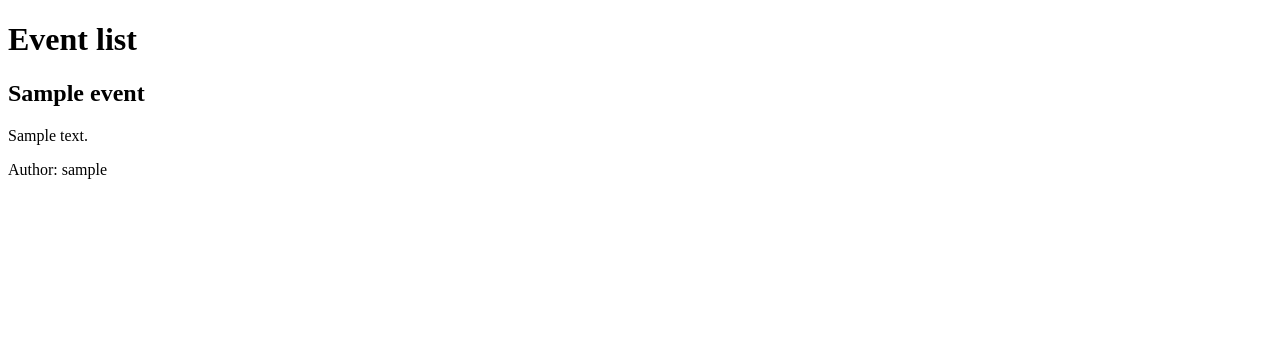
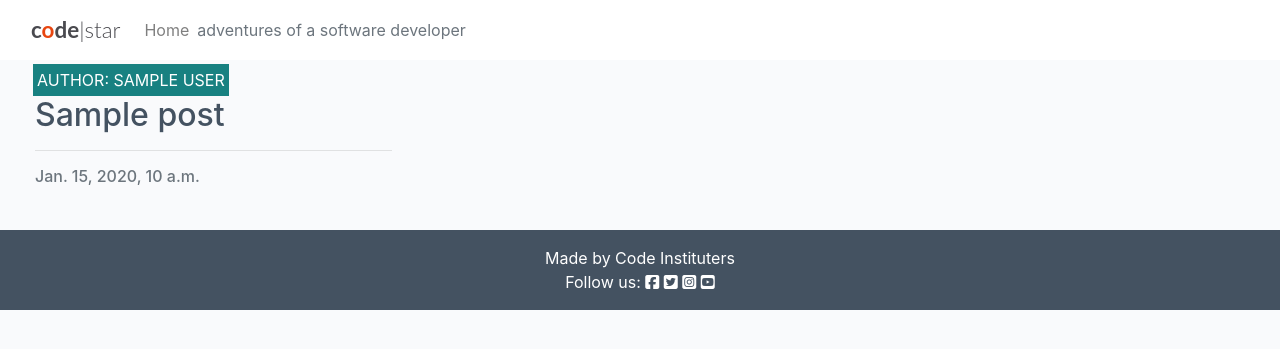
Before and after one commit to eva-may-JS/Individual-Full-Stack-Project, a Django app: template events/templates/events/event_list.html in a window 1280 px wide. Shown: the top 349 px of the page. Run offline with Django 4.2, Linux system fonts and the light colour scheme; tables that the repository leaves empty hold one stand-in row (values such as "Sample post"); the template is opened without the code that fills it: values that come from a table or form of the project are taken from there, most other values are stand-ins (such as "Sample title", 1, 10 or a date in 2020); some libraries are stand-ins or nearby versions.

Commit message:
Add and initialise templates

```diff
--- a/coven_connect/settings.py
+++ b/coven_connect/settings.py
@@ -27,7 +27,7 @@ TEMPLATES_DIR = os.path.join(BASE_DIR, 'templates')
 SECRET_KEY = os.environ.get("SECRET_KEY")
 
 # SECURITY WARNING: don't run with debug turned on in production!
-DEBUG = False
+DEBUG = True
 
 ALLOWED_HOSTS = ['8000-evamayjs-individualfull-9xxd452b7qq.ws.codeinstitute-ide.net',
 '.herokuapp.com']
@@ -45,6 +45,7 @@ INSTALLED_APPS = [
     'django.contrib.messages',
     'django.contrib.staticfiles',
     'cloudinary_storage',
+    'django_summernote',
     'cloudinary',
     'home',
     'events',
--- a/coven_connect/urls.py
+++ b/coven_connect/urls.py
@@ -21,6 +21,7 @@ from django.urls import path, include
 urlpatterns = [
     path('admin/', admin.site.urls),
     path("events/", include("events.urls"), name="events-urls"),
+    path('summernote/', include('django_summernote.urls')),
     path("", include("home.urls"), name="home-urls"),
 
 ]
--- a/events/models.py
+++ b/events/models.py
@@ -4,13 +4,14 @@ from cloudinary.models import CloudinaryField
 
 PERMITTED = ((0, "Yes"), (1, "No"))
 STATUS = ((0, "Draft"), (1, "Published"))
+CATEGORY = ((0, "---"), (1, "Witchcraft for begginers"), (2, "Spells & Rituals"), (3, "Witch-Crafts"), (4, "Music & Dance"), (5, "Foods & Elixirs"), (6, "Markets & Trading"), (7, "Healing & Wellness"), (8, "Dark Arts & Shadow Work"), (9, "Tarot & Divination"), (10, "Other"))
 
 # Create your models here.
 class Event(models.Model):
     title = models.CharField(max_length=200, unique=True)
     slug = models.SlugField(max_length=200, unique=True)
     author = models.ForeignKey(User, on_delete=models.CASCADE, related_name="event_posts")
-    category = models.CharField(max_length=200)
+    category = models.IntegerField(choices=CATEGORY, default=0)
     event_image = CloudinaryField('image', default='placeholder')
     date = models.DateTimeField()
     location = models.CharField(max_length=200)
--- a/events/templates/events/event_list.html
+++ b/events/templates/events/event_list.html
@@ -1,20 +1,52 @@
-<!DOCTYPE html>
-<html lang="en">
+{% extends "base.html" %}
 
-<head>
-    <meta charset="UTF-8">
-    <meta http-equiv="X-UA-Compatible" content="IE=edge">
-    <meta name="viewport" content="width=device-width, initial-scale=1.0">
-    <title>Views Part 1</title>
-</head>
+{% block content %}
 
-<body>
-    <h1>Event list</h1>
-    {% for event in object_list %}
-    <h2>{{event.title}}</h2>
-    <p>{{event.excerpt}}</p>
-    <p>Author: {{event.author}}</p>
-    {% endfor %}
-</body>
+<!-- index.html content starts here -->
+<div class="container-fluid">
+    <div class="row">
 
-</html>
+        <!-- Blog Entries Column -->
+        <div class="col-12 mt-3 left">
+            <div class="row">
+                {% for post in post_list %}
+                <div class="col-md-4">
+                    <div class="card mb-4">
+                        <div class="card-body">
+                            <div class="image-container">
+                                <div class="image-flash">
+                                    <p class="author">Author: {{ post.author }}</p>
+                                </div>
+                            </div>
+                            <a href="#" class="post-link">
+                                <h2 class="card-title">{{ post.title }}</h2>
+                            </a>
+
+                            <hr />
+                            <p class="card-text text-muted h6">{{ post.created_on}}
+                            </p>
+                        </div>
+                    </div>
+                </div>
+                {% if forloop.counter|divisibleby:3 %}
+            </div>
+            <div class="row">
+                {% endif %}
+                {% endfor %}
+
+            </div>
+        </div>
+    </div>
+    {% if is_paginated %}
+    <nav aria-label="Page navigation">
+        <ul class="pagination justify-content-center">
+            {% if page_obj.has_next %}
+            <li><a href="?page={{ page_obj.next_page_number }}" class="page-link"> NEXT &raquo;</a></li>
+            {% endif %}
+        </ul>
+    </nav>
+    {% endif %}
+</div>
+
+<!-- index.html content ends here -->
+{% endblock %}
--- a/home/urls.py
+++ b/home/urls.py
@@ -2,5 +2,5 @@ from . import views
 from django.urls import path
 
 urlpatterns = [
-    path('', views.HomePage, name='home_page'),
+    path('', views.HomePage, name='index'),
 ]
--- a/home/views.py
+++ b/home/views.py
@@ -3,4 +3,5 @@ from django.shortcuts import render
 # Create your views here.
 
 def HomePage(request):
-    return render(request, 'home/home_page.html')
+    return render(request, 'home/index.html')
+    paginate_by = 6
--- a/requirements.txt
+++ b/requirements.txt
@@ -3,6 +3,7 @@ cloudinary==1.41.0
 dj-database-url==0.5.0
 dj3-cloudinary-storage==0.0.6
 Django==4.2.16
+django-summernote==0.8.20.0
 gunicorn==20.1.0
 psycopg2==2.9.10
 sqlparse==0.5.2
--- /dev/null
+++ b/static/css/style.css
@@ -0,0 +1,161 @@
+body {
+    background-color: #F9FAFC;
+}
+
+.brand {
+    font-family: Lato, sans-serif;
+    font-size: 1.4rem;
+    font-weight: 700;
+    color: #4A4A4F;
+}
+
+.red-o {
+    color: #E84610;
+}
+
+.thin {
+    font-weight: 300;
+}
+
+.light-bg {
+    background-color: #fff;
+}
+
+.dark-bg {
+    background-color: #445261;
+}
+
+.main-bg {
+    background-color: #F9FAFC;
+}
+
+.card {
+    border: none;
+    background-color: transparent;
+}
+
+.image-container {
+    position: relative;
+}
+
+.image-flash {
+    position: absolute;
+    bottom: 5%;
+    min-width: 30%;
+    left: -2px;
+    background-color: #188181;
+}
+
+.scale {
+    width: 100%;
+    height: auto;
+}
+
+.author {
+    color: white;
+    margin: 4px;
+    text-transform: uppercase;
+}
+
+.masthead {
+    margin-top: 10px;
+    overflow: hidden;
+    position: relative;
+    display: inline-block;
+    height: 33vh;
+    width: 100%;
+}
+
+.masthead-text {
+    background-color: #445261;
+    color: white;
+    position: relative;
+}
+
+.masthead-image {
+    position: relative;
+    overflow: hidden;
+}
+
+.masthead-image:after {
+    content: "";
+    position: absolute;
+    top: 0;
+    right: 90%;
+    height: 100%;
+    width: 150%;
+    background: #445261;
+    -webkit-transform: skew(15deg);
+    -moz-transform: skew(15deg);
+    transform: skew(15deg);
+    z-index: 100;
+}
+
+.post-link {
+    text-decoration: none;
+    color: #445261;
+}
+
+.post-link:hover,
+.page-link {
+    color: #E84610;
+}
+
+.post-title {
+    margin-top: 10%;
+    margin-left: 5%;
+}
+
+.post-subtitle {
+    margin-left: 5%;
+    color: lightgray;
+}
+
+.btn-signup,
+.btn-edit {
+    background-color: #188181;
+    color: #fff;
+}
+
+.btn-signup:hover,
+.btn-signup:active {
+    background-color: #fff;
+    color: #23BBBB;
+}
+
+.link {
+    color: #23BBBB;
+    text-decoration: none;
+}
+
+.link:hover,
+.link:active {
+    color: #445261;
+    text-decoration: underline;
+}
+
+.btn-like {
+    color: #E84610;
+    border: none;
+    background: transparent;
+}
+
+.btn-delete {
+    color: #fff;
+    background: #E84610;
+}
+
+.btn-like:hover,
+.btn-like:active {
+    color: #E84610;
+    background: transparent;
+    border: none;
+}
+
+.faded {
+    color: rgb(172, 175, 175);
+}
+
+.approval {
+    color: rgb(222, 146, 168);
+}
--- /dev/null
+++ b/templates/base.html
@@ -0,0 +1,82 @@
+{% load static %}
+
+{% url 'home' as home_url %}
+
+<!DOCTYPE html>
+<html lang="en">
+
+<head>
+    <meta charset="UTF-8">
+    <meta name="viewport" content="width=device-width, initial-scale=1.0">
+    <title>Coven Connect</title>
+    <meta name="description"
+        content="Coven Connect is a website for all magical practicioners to attend events and socialise">
+    <meta name="keywords" content="coven, magic, witchcraft, spells, events, connect, social, magical, spooky, learn magic">
+
+
+    <!-- Favicon -->
+
+
+    <!-- Bootstrap link -->
+    <link rel="stylesheet" href="https://cdn.jsdelivr.net/npm/bootstrap@4.1.3/dist/css/bootstrap.min.css"
+        integrity="sha384-MCw98/SFnGE8fJT3GXwEOngsV7Zt27NXFoaoApmYm81iuXoPkFOJwJ8ERdknLPMO" crossorigin="anonymous">
+
+    <!-- Custom CSS -->
+    <link rel="stylesheet" href="{% static 'css/style.css' %}">
+
+</head>
+
+<body class="d-flex flex-column h-100 main-bg">
+
+    <!-- Navigation -->
+    <nav class="navbar navbar-expand-lg navbar-light bg-white">
+        <div class="container-fluid">
+            <a class="navbar-brand" href="{% url 'home' %}"><span class="brand">c<span class="red-o">o</span>de<span
+                        class="thin">|star</span></span></a>
+            <button class="navbar-toggler" type="button" data-bs-toggle="collapse" data-bs-target="#navbarText"
+                aria-controls="navbarText" aria-expanded="false" aria-label="Toggle navigation">
+                <span class="navbar-toggler-icon"></span>
+            </button>
+            <div class="collapse navbar-collapse" id="navbarText">
+                <ul class="navbar-nav me-auto mb-2 mb-lg-0">
+                    <li class="nav-item">
+                        <a class="nav-link {% if request.path == home_url %}active{% endif %}" aria-current="page"
+                            href="#">Home</a>
+                    </li>
+
+                </ul>
+                <span class="navbar-text text-muted">
+                    adventures of a software developer
+                </span>
+            </div>
+        </div>
+    </nav>
+
+    <main class="flex-shrink-0 main-bg">
+
+        {% block content %}
+        <!-- Content Goes here -->
+        {% endblock content %}
+
+    </main>
+
+    <!-- Footer -->
+    <footer class="footer mt-auto py-3 dark-bg">
+        <p class="m-0 text-center text-white">Made by Code Instituters</p>
+        <p class="m-0 text-center text-white">Follow us: <i class="fab fa-facebook-square ms-3"></i>
+            <i class="fab fa-twitter-square ms-3"></i>
+            <i class="fab fa-instagram-square ms-3"></i>
+            <i class="fab fa-youtube-square ms-3"></i>
+        </p>
+    </footer>
+
+    <!-- Bootstrap script -->
+    <script src="https://cdn.jsdelivr.net/npm/bootstrap@5.0.1/dist/js/bootstrap.bundle.min.js"
+        integrity="sha384-gtEjrD/SeCtmISkJkNUaaKMoLD0//ElJ19smozuHV6z3Iehds+3Ulb9Bn9Plx0x4" crossorigin="anonymous">
+        </script>
+
+    <!-- Fontawesome script -->
+    <script src="https://kit.fontawesome.com/1095b30dd0.js" crossorigin="anonymous"></script>
+</body>
+
+</html>
```
Also changed, not shown: events/admin.py (+13 -1 lines), events/migrations/0004_alter_event_category.py (added), home/templates/home/index.html (renamed from home/templates/home/home_page.html).
